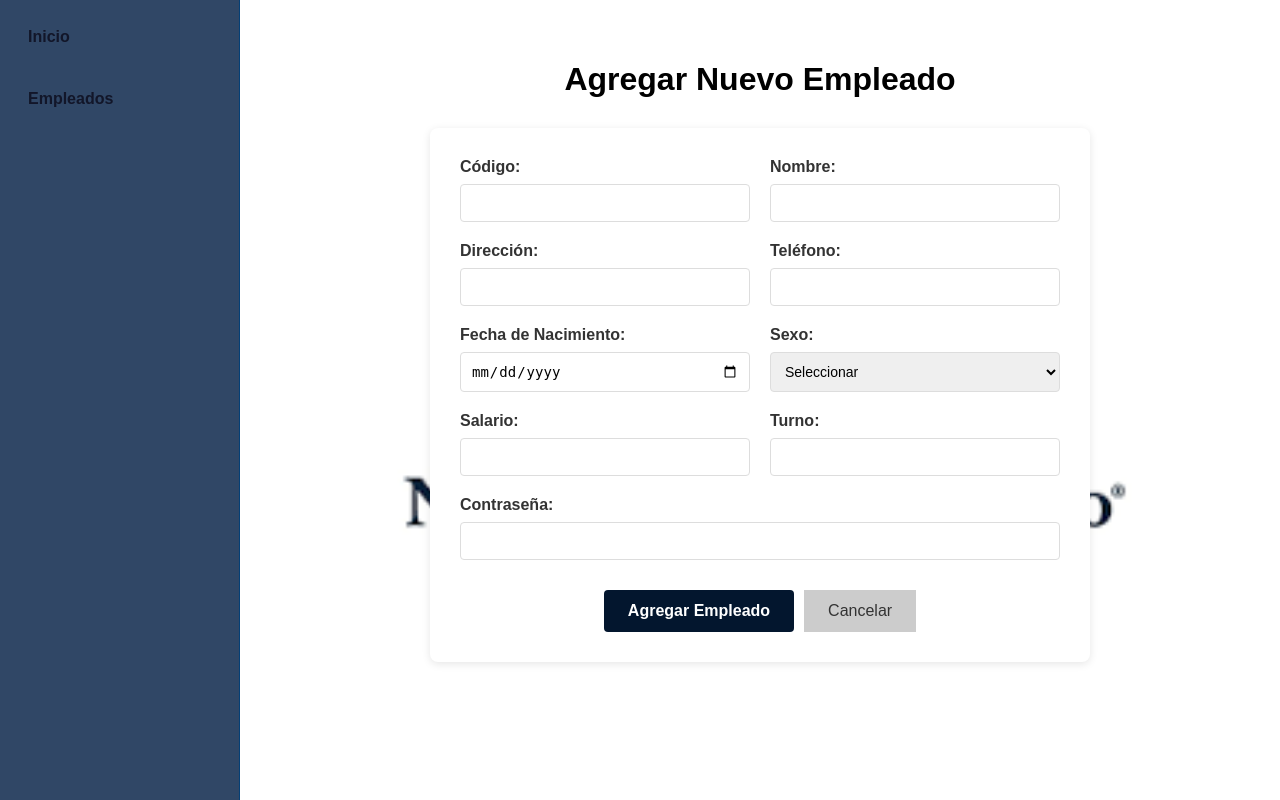
After one commit to EmiGlz29/nucleo_diagnostico, a Laravel app: page /empleados/crear in a window 1280 px wide. The commit adds this page. Run offline with Laravel 12, Linux system fonts and the light colour scheme; the visitor is signed in with stand-in values (Sample User, id 1).

Commit message:
Se añade un formulario de registro para Empleados, asi mismo se añaden validaciones y se añade una opcion de menu Agregar empleado, se añaden nuevas rutas a web.php y se modifican los metodos del controlador para EMPLEADO

```diff
--- a/app/Http/Controllers/EMPLEADOController.php
+++ b/app/Http/Controllers/EMPLEADOController.php
@@ -21,7 +21,7 @@ class EMPLEADOController extends Controller
      */
     public function create()
     {
-        //
+        return view('EMPLEADOS.InsertarEmpleado');
     }
 
     /**
@@ -29,7 +29,15 @@ class EMPLEADOController extends Controller
      */
     public function store(StoreEMPLEADORequest $request)
     {
-        //
+        // Validar con el FormRequest
+        $validated = $request->validated();
+
+        // Crear el empleado (contraseña sin hashear)
+        $empleado = EMPLEADO::create($validated);
+
+        // Redirigir con mensaje de éxito
+        return redirect()->route('menu-principal')
+            ->with('success', 'Empleado ' . $empleado->nombre . ' agregado exitosamente.');
     }
 
     /**
@@ -57,7 +65,7 @@ class EMPLEADOController extends Controller
     }
 
     /**
-     * Remove the specified resource from storage.
+     * Remove the specified resource in storage.
      */
     public function destroy(EMPLEADO $eMPLEADO)
     {
--- a/app/Providers/FortifyServiceProvider.php
+++ b/app/Providers/FortifyServiceProvider.php
@@ -7,7 +7,6 @@ use App\Actions\Fortify\ResetUserPassword;
 use App\Models\EMPLEADO;
 use Illuminate\Cache\RateLimiting\Limit;
 use Illuminate\Http\Request;
-use Illuminate\Support\Facades\Hash;
 use Illuminate\Support\Facades\RateLimiter;
 use Illuminate\Support\ServiceProvider;
 use Illuminate\Support\Str;
@@ -64,18 +63,8 @@ class FortifyServiceProvider extends ServiceProvider
                 return null;
             }
 
-            $isHashed = password_get_info($storedPassword)['algo'] !== null;
-            $passwordMatches = $isHashed
-                ? Hash::check($password, $storedPassword)
-                : hash_equals($storedPassword, $password);
-
-            if (! $passwordMatches) {
+            if (! hash_equals($storedPassword, $password)) {
                 return null;
-            }
-
-            if (! $isHashed) {
-                $empleado->setAttribute('contraseña', Hash::make($password));
-                $empleado->save();
             }
 
             return $empleado;
--- /dev/null
+++ b/resources/views/EMPLEADOS/InsertarEmpleado.blade.php
@@ -0,0 +1,257 @@
+<!DOCTYPE html>
+<html lang="es">
+<head>
+    <meta charset="UTF-8">
+    <meta name="viewport" content="width=device-width, initial-scale=1.0">
+    <title>Insertar Empleado</title>
+    <style>
+        body {
+            background-image: url('{{ asset('NDBackground.png') }}');
+            background-position: calc(50% + 120px) center;
+            background-repeat: no-repeat;
+            background-size: cover;
+            background-attachment: fixed;
+            min-height: 100vh;
+            margin: 0;
+            font-family: Arial, sans-serif;
+        }
+
+        .container {
+            width: calc(100% - 240px);
+            min-height: 100vh;
+            margin-left: 240px;
+            padding: 40px;
+            box-sizing: border-box;
+        }
+
+        h1 {
+            color: black;
+            text-align: center;
+            margin-bottom: 30px;
+        }
+
+        .form-container {
+            background: white;
+            border-radius: 8px;
+            padding: 30px;
+            max-width: 600px;
+            margin: 0 auto;
+            box-shadow: 0 2px 8px rgba(0, 0, 0, 0.1);
+        }
+
+        .form-group {
+            margin-bottom: 20px;
+            display: flex;
+            flex-direction: column;
+        }
+
+        label {
+            font-weight: bold;
+            margin-bottom: 8px;
+            color: #333;
+        }
+
+        input, select {
+            padding: 10px;
+            border: 1px solid #ddd;
+            border-radius: 4px;
+            font-size: 14px;
+        }
+
+        input:focus, select:focus {
+            outline: none;
+            border-color: #3b82f6;
+            box-shadow: 0 0 5px rgba(59, 130, 246, 0.3);
+        }
+
+        .form-row {
+            display: grid;
+            grid-template-columns: 1fr 1fr;
+            gap: 20px;
+        }
+
+        .button-group {
+            display: flex;
+            gap: 10px;
+            justify-content: center;
+            margin-top: 30px;
+        }
+
+        button {
+            padding: 12px 24px;
+            font-size: 16px;
+            font-weight: bold;
+            border: none;
+            border-radius: 4px;
+            cursor: pointer;
+            transition: background-color 0.2s;
+        }
+
+        .btn-submit {
+            background-color: #03162E;
+            color: white;
+        }
+
+        .btn-submit:hover {
+            background-color: #0a2c5a;
+        }
+
+        .btn-cancel {
+            background-color: #ccc;
+            color: #333;
+        }
+
+        .btn-cancel:hover {
+            background-color: #999;
+        }
+
+        .error-message {
+            color: #dc2626;
+            font-size: 12px;
+            margin-top: 4px;
+        }
+
+        .success-message {
+            background-color: #d1fae5;
+            color: #065f46;
+            padding: 12px;
+            border-radius: 4px;
+            margin-bottom: 20px;
+        }
+
+        .sidebar {
+            width: 240px;
+            height: 100vh;
+            background-color: #304766;
+            position: fixed;
+            top: 0;
+            left: 0;
+            padding: 16px 12px;
+            box-sizing: border-box;
+            border-right: 1px solid #043f75;
+        }
+
+        .sidebar a {
+            text-decoration: none;
+            color: #121629;
+            padding: 12px 16px;
+            border-radius: 24px;
+            font-size: 16px;
+            font-weight: bold;
+            display: flex;
+            align-items: center;
+            gap: 12px;
+            transition: background-color 0.2s;
+        }
+
+        .sidebar a:hover {
+            background-color: #7C99D9;
+        }
+
+        .sidebar a.active {
+            background-color: #03162E;
+            color: #ffffff;
+        }
+    </style>
+</head>
+<body>
+    <nav class="sidebar">
+        <a href="{{ route('menu-principal') }}">Inicio</a>
+        <div style="margin-top: 20px;">
+            <a href="{{ route('menu-principal') }}" style="border-radius: 0;">Empleados</a>
+        </div>
+    </nav>
+
+    <div class="container">
+        <h1>Agregar Nuevo Empleado</h1>
+
+        @if ($errors->any())
+            <div class="form-container" style="background-color: #fee; border: 1px solid #fcc;">
+                <h4 style="color: #c33;">Errores en el formulario:</h4>
+                <ul style="color: #c33;">
+                    @foreach ($errors->all() as $error)
+                        <li>{{ $error }}</li>
+                    @endforeach
+                </ul>
+            </div>
+        @endif
+
+        <div class="form-container">
+            <form action="{{ route('empleados.store') }}" method="POST">
+                @csrf
+
+                <div class="form-row">
+                    <div class="form-group">
+                        <label for="codigo">Código:</label>
+                        <input type="number" id="codigo" name="codigo" value="{{ old('codigo') }}" required>
+                        @error('codigo') <span class="error-message">{{ $message }}</span> @enderror
+                    </div>
+
+                    <div class="form-group">
+                        <label for="nombre">Nombre:</label>
+                        <input type="text" id="nombre" name="nombre" value="{{ old('nombre') }}" required>
+                        @error('nombre') <span class="error-message">{{ $message }}</span> @enderror
+                    </div>
+                </div>
+
+                <div class="form-row">
+                    <div class="form-group">
+                        <label for="direccion">Dirección:</label>
+                        <input type="text" id="direccion" name="direccion" value="{{ old('direccion') }}" required>
+                        @error('direccion') <span class="error-message">{{ $message }}</span> @enderror
+                    </div>
+
+                    <div class="form-group">
+                        <label for="telefono">Teléfono:</label>
+                        <input type="tel" id="telefono" name="telefono" value="{{ old('telefono') }}" required>
+                        @error('telefono') <span class="error-message">{{ $message }}</span> @enderror
+                    </div>
+                </div>
+
+                <div class="form-row">
+                    <div class="form-group">
+                        <label for="fecha_nac">Fecha de Nacimiento:</label>
+                        <input type="date" id="fecha_nac" name="fecha_nac" value="{{ old('fecha_nac') }}" required>
+                        @error('fecha_nac') <span class="error-message">{{ $message }}</span> @enderror
+                    </div>
+
+                    <div class="form-group">
+                        <label for="sexo">Sexo:</label>
+                        <select id="sexo" name="sexo" required>
+                            <option value="">Seleccionar</option>
+                            <option value="M" {{ old('sexo') === 'M' ? 'selected' : '' }}>Masculino</option>
+                            <option value="F" {{ old('sexo') === 'F' ? 'selected' : '' }}>Femenino</option>
+                        </select>
+                        @error('sexo') <span class="error-message">{{ $message }}</span> @enderror
+                    </div>
+                </div>
+
+                <div class="form-row">
+                    <div class="form-group">
+                        <label for="salario">Salario:</label>
+                        <input type="number" step="0.01" id="salario" name="salario" value="{{ old('salario') }}" required>
+                        @error('salario') <span class="error-message">{{ $message }}</span> @enderror
+                    </div>
+
+                    <div class="form-group">
+                        <label for="turno">Turno:</label>
+                        <input type="text" id="turno" name="turno" value="{{ old('turno') }}" required>
+                        @error('turno') <span class="error-message">{{ $message }}</span> @enderror
+                    </div>
+                </div>
+
+                <div class="form-group">
+                    <label for="contraseña">Contraseña:</label>
+                    <input type="password" id="contraseña" name="contraseña" required>
+                    @error('contraseña') <span class="error-message">{{ $message }}</span> @enderror
+                </div>
+
+                <div class="button-group">
+                    <button type="submit" class="btn-submit">Agregar Empleado</button>
+                    <a href="{{ route('menu-principal') }}" class="btn-cancel" style="text-decoration: none; display: flex; align-items: center; padding: 12px 24px;">Cancelar</a>
+                </div>
+            </form>
+        </div>
+    </div>
+</body>
+</html>
--- a/routes/web.php
+++ b/routes/web.php
@@ -7,6 +7,10 @@ Route::redirect('/', '/login')->name('home');
 Route::middleware(['auth', 'verified'])->group(function () {
     Route::redirect('dashboard', '/menu-principal')->name('dashboard');
     Route::view('menu-principal', 'MenuPrincipal')->name('menu-principal');
+
+    // Rutas para empleados
+    Route::get('/empleados/crear', [\App\Http\Controllers\EMPLEADOController::class, 'create'])->name('empleados.create');
+    Route::post('/empleados', [\App\Http\Controllers\EMPLEADOController::class, 'store'])->name('empleados.store');
 });
 
 require __DIR__.'/settings.php';
```
Also changed, not shown: app/Http/Requests/StoreEMPLEADORequest.php (+32 -2 lines), resources/views/MenuPrincipal.blade.php (+22 -2 lines).
